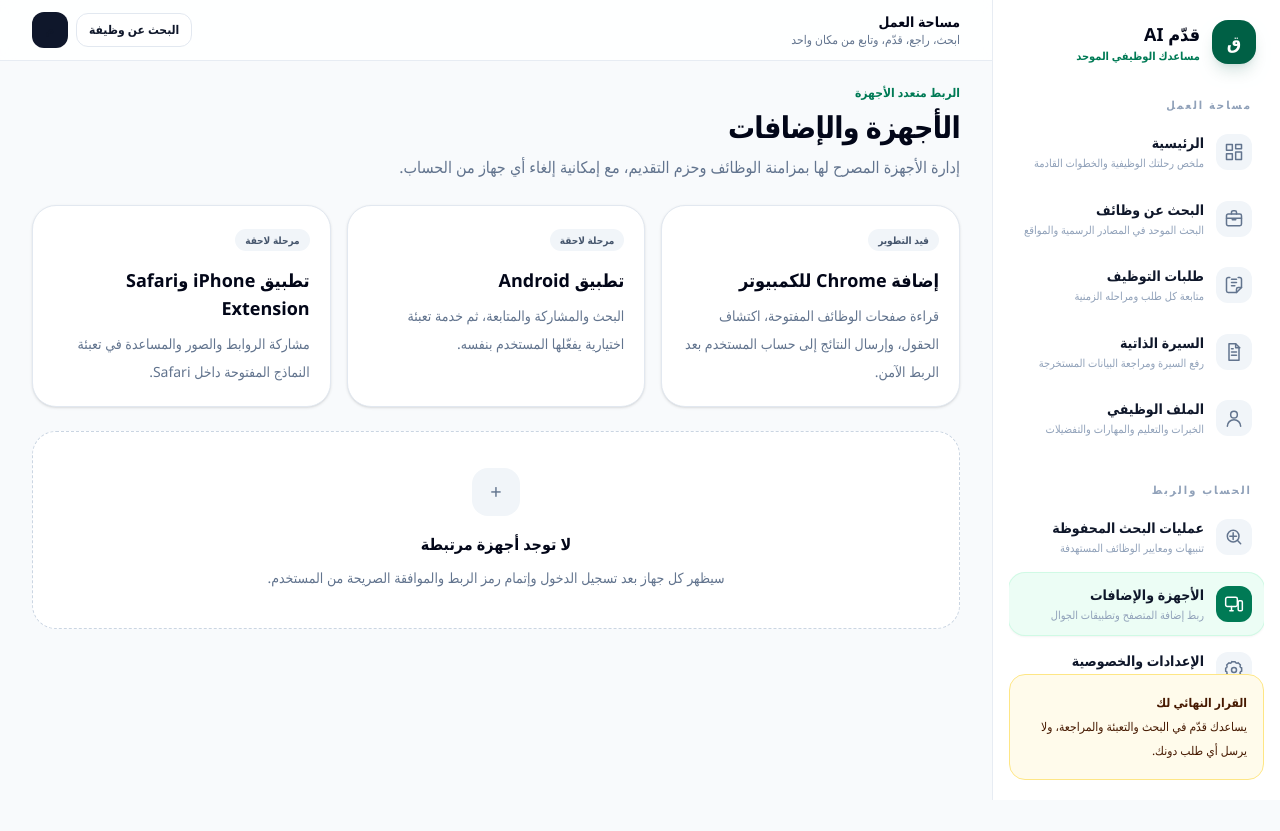
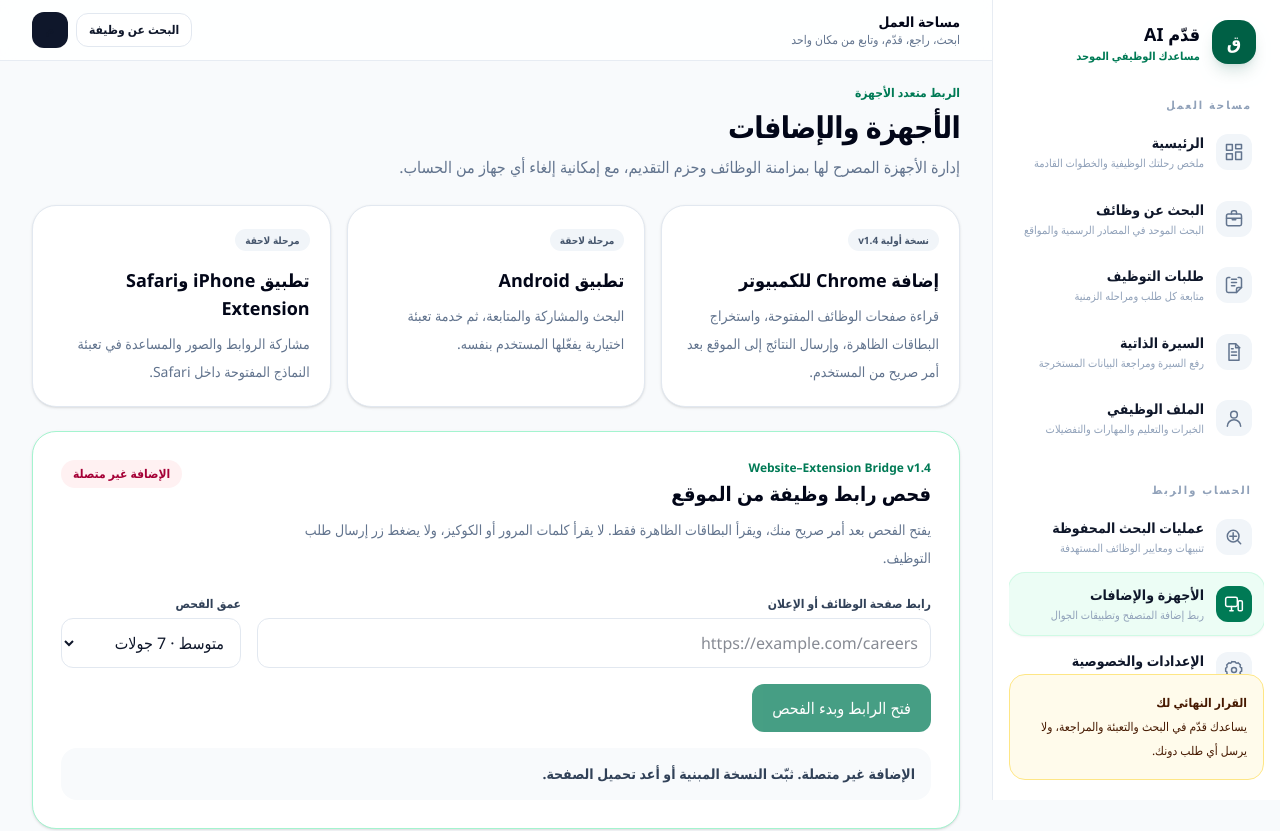
Before and after one commit to Mohammed-3bgarino0-lgtm/job-tracker-platform, a Next.js app in the folder apps/web/: page /devices in a window 1280 px wide. Shown: the top 831 px of the page. Before the commit the page ends 800 px from the top, so only its background shows below. Built offline with nearby package versions, Linux system fonts and the light colour scheme.

Commit message:
Connect devices page to Chrome extension bridge

```diff
--- a/apps/web/src/app/(workspace)/devices/page.tsx
+++ b/apps/web/src/app/(workspace)/devices/page.tsx
@@ -1,20 +1,24 @@
+import { ExtensionBridgePanel } from '@/components/devices/ExtensionBridgePanel';
 import { EmptyState } from '@/components/ui/EmptyState';
 import { PageHeader } from '@/components/ui/PageHeader';
 
 const channels = [
   {
     title: 'إضافة Chrome للكمبيوتر',
-    description: 'قراءة صفحات الوظائف المفتوحة، اكتشاف الحقول، وإرسال النتائج إلى حساب المستخدم بعد الربط الآمن.',
-    status: 'قيد التطوير',
+    description:
+      'قراءة صفحات الوظائف المفتوحة، واستخراج البطاقات الظاهرة، وإرسال النتائج إلى الموقع بعد أمر صريح من المستخدم.',
+    status: 'نسخة أولية v1.4',
   },
   {
     title: 'تطبيق Android',
-    description: 'البحث والمشاركة والمتابعة، ثم خدمة تعبئة اختيارية يفعّلها المستخدم بنفسه.',
+    description:
+      'البحث والمشاركة والمتابعة، ثم خدمة تعبئة اختيارية يفعّلها المستخدم بنفسه.',
     status: 'مرحلة لاحقة',
   },
   {
     title: 'تطبيق iPhone وSafari Extension',
-    description: 'مشاركة الروابط والصور والمساعدة في تعبئة النماذج المفتوحة داخل Safari.',
+    description:
+      'مشاركة الروابط والصور والمساعدة في تعبئة النماذج المفتوحة داخل Safari.',
     status: 'مرحلة لاحقة',
   },
 ];
@@ -37,16 +41,22 @@ export default function DevicesPage() {
             <span className="rounded-full bg-slate-100 px-2.5 py-1 text-[10px] font-black text-slate-600">
               {channel.status}
             </span>
-            <h2 className="mt-4 text-lg font-black text-slate-950">{channel.title}</h2>
-            <p className="mt-2 text-sm leading-7 text-slate-500">{channel.description}</p>
+            <h2 className="mt-4 text-lg font-black text-slate-950">
+              {channel.title}
+            </h2>
+            <p className="mt-2 text-sm leading-7 text-slate-500">
+              {channel.description}
+            </p>
           </section>
         ))}
       </div>
 
+      <ExtensionBridgePanel />
+
       <section className="mt-6">
         <EmptyState
-          title="لا توجد أجهزة مرتبطة"
-          description="سيظهر كل جهاز بعد تسجيل الدخول وإتمام رمز الربط والموافقة الصريحة من المستخدم."
+          title="لا توجد أجهزة مسجلة في الحساب"
+          description="الجسر المحلي يعمل دون إنشاء سجل جهاز. سيظهر الجهاز هنا بعد اكتمال تسجيل الدخول ورمز الربط والموافقة الصريحة."
         />
       </section>
     </>
```
